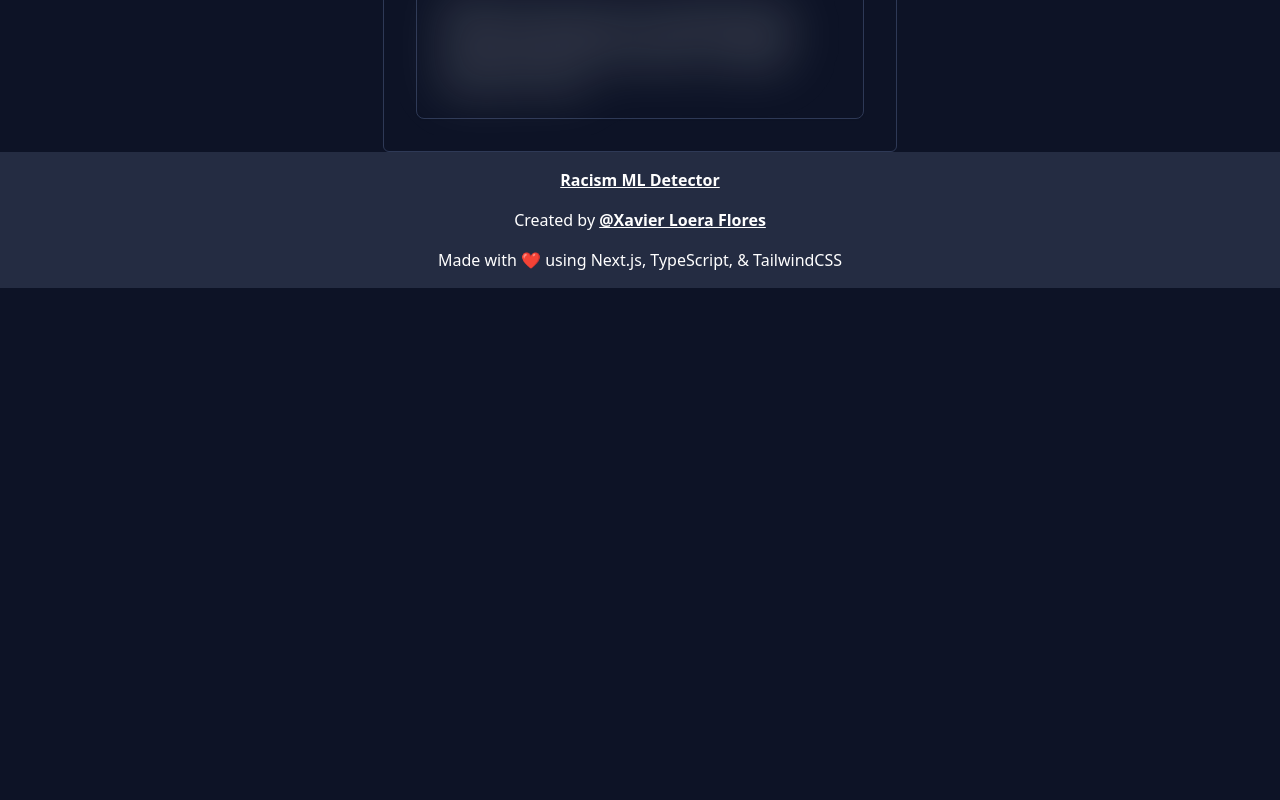
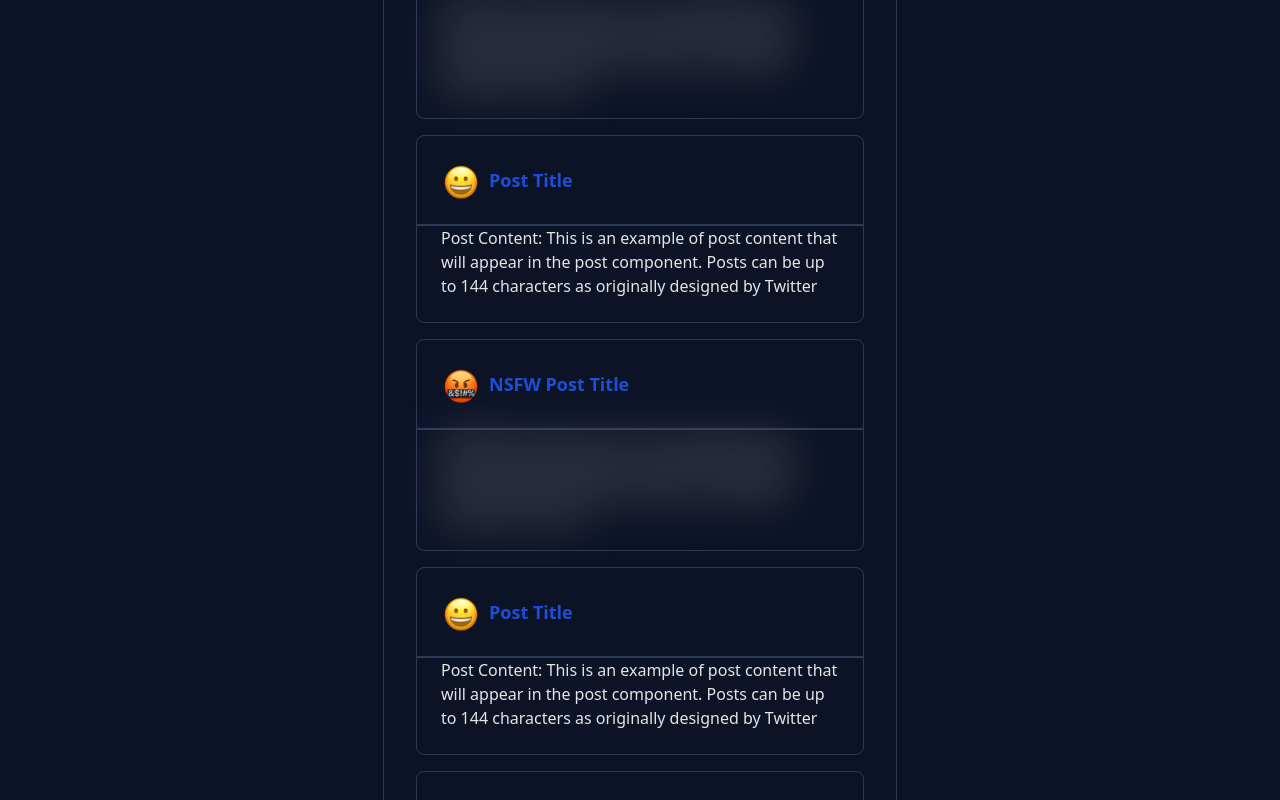
Before and after one commit to xavierloeraflores/wgu-capstone, a Next.js app in the folder frontend/: page / in a window 1280 px wide. Shown: the part 1300-2100 px from the top of the page. Before the commit the page ends 1588 px from the top, so only its background shows below. Built offline with nearby package versions, Linux system fonts and the light colour scheme.

Commit message:
Dummy Data

```diff
--- /dev/null
+++ b/frontend/src/lib/data.tsx
@@ -0,0 +1,72 @@
+export const postsData = [
+    {
+      title: "Post Title",
+      isNSFW: false,
+      text: "Post Content: This is an example of post content that will appear in the post component. Posts can be up to 144 characters as originally designed by Twitter",
+    },
+    {
+      title: "NSFW Post Title",
+      isNSFW: true,
+      text: "NSFW Post Content: This is an example of post content that will appear in the post component. Posts can be up to 144 characters as originally designed by Twitter",
+    },
+    {
+      title: "Post Title",
+      isNSFW: false,
+      text: "Post Content: This is an example of post content that will appear in the post component. Posts can be up to 144 characters as originally designed by Twitter",
+    },
+    {
+      title: "NSFW Post Title",
+      isNSFW: true,
+      text: "NSFW Post Content: This is an example of post content that will appear in the post component. Posts can be up to 144 characters as originally designed by Twitter",
+    },
+    {
+      title: "Post Title",
+      isNSFW: false,
+      text: "Post Content: This is an example of post content that will appear in the post component. Posts can be up to 144 characters as originally designed by Twitter",
+    },
+    {
+      title: "NSFW Post Title",
+      isNSFW: true,
+      text: "NSFW Post Content: This is an example of post content that will appear in the post component. Posts can be up to 144 characters as originally designed by Twitter",
+    },
+    {
+      title: "Post Title",
+      isNSFW: false,
+      text: "Post Content: This is an example of post content that will appear in the post component. Posts can be up to 144 characters as originally designed by Twitter",
+    },
+    {
+      title: "NSFW Post Title",
+      isNSFW: true,
+      text: "NSFW Post Content: This is an example of post content that will appear in the post component. Posts can be up to 144 characters as originally designed by Twitter",
+    },
+    {
+      title: "Post Title",
+      isNSFW: false,
+      text: "Post Content: This is an example of post content that will appear in the post component. Posts can be up to 144 characters as originally designed by Twitter",
+    },
+    {
+      title: "NSFW Post Title",
+      isNSFW: true,
+      text: "NSFW Post Content: This is an example of post content that will appear in the post component. Posts can be up to 144 characters as originally designed by Twitter",
+    },
+    {
+      title: "Post Title",
+      isNSFW: false,
+      text: "Post Content: This is an example of post content that will appear in the post component. Posts can be up to 144 characters as originally designed by Twitter",
+    },
+    {
+      title: "NSFW Post Title",
+      isNSFW: true,
+      text: "NSFW Post Content: This is an example of post content that will appear in the post component. Posts can be up to 144 characters as originally designed by Twitter",
+    },
+    {
+      title: "Post Title",
+      isNSFW: false,
+      text: "Post Content: This is an example of post content that will appear in the post component. Posts can be up to 144 characters as originally designed by Twitter",
+    },
+    {
+      title: "NSFW Post Title",
+      isNSFW: true,
+      text: "NSFW Post Content: This is an example of post content that will appear in the post component. Posts can be up to 144 characters as originally designed by Twitter",
+    },
+  ];
--- a/frontend/src/pages/index.tsx
+++ b/frontend/src/pages/index.tsx
@@ -1,40 +1,8 @@
 import Head from "next/head";
-import { Post } from "@/components/Post";
 import { Feed } from "@/components/Feed";
+import { postsData } from "@/lib/data";
 
 export default function Home() {
-  const posts = [
-    {
-      title: "Post Title",
-      isNSFW: false,
-      text: "Post Content: This is an example of post content that will appear in the post component. Posts can be up to 144 characters as originally designed by Twitter",
-    },
-    {
-      title: "NSFW Post Title",
-      isNSFW: true,
-      text: "NSFW Post Content: This is an example of post content that will appear in the post component. Posts can be up to 144 characters as originally designed by Twitter",
-    },
-    {
-      title: "Post Title",
-      isNSFW: false,
-      text: "Post Content: This is an example of post content that will appear in the post component. Posts can be up to 144 characters as originally designed by Twitter",
-    },
-    {
-      title: "NSFW Post Title",
-      isNSFW: true,
-      text: "NSFW Post Content: This is an example of post content that will appear in the post component. Posts can be up to 144 characters as originally designed by Twitter",
-    },
-    {
-      title: "Post Title",
-      isNSFW: false,
-      text: "Post Content: This is an example of post content that will appear in the post component. Posts can be up to 144 characters as originally designed by Twitter",
-    },
-    {
-      title: "NSFW Post Title",
-      isNSFW: true,
-      text: "NSFW Post Content: This is an example of post content that will appear in the post component. Posts can be up to 144 characters as originally designed by Twitter",
-    },
-  ];
 
   return (
     <>
@@ -43,7 +11,7 @@
         <meta name="description" content="Racism ML Detector" />
         <link rel="icon" href="/favicon.ico" />
       </Head>
-      <Feed posts={posts} />
+      <Feed posts={postsData} />
     </>
   );
 }
```
